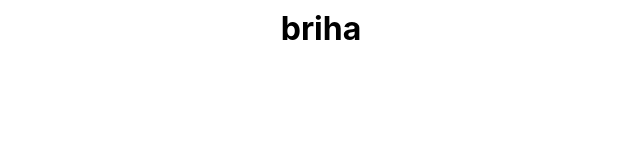
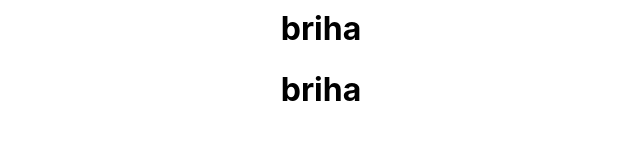
Before and after one commit to kuliashvili/Yulo-Portfolio, a React (Create React App) app: page / in a window 1280 px wide. Shown: the part 133-293 px from the top of the page, without its empty margins (319-959 px from the left). Built offline with nearby package versions, Linux system fonts and the light colour scheme.

Commit message:
text-update

```diff
--- a/src/App.js
+++ b/src/App.js
@@ -7,6 +7,7 @@ function App() {
      <h1>Wake Up Neo</h1>
      <h1>Update Test From Terminal</h1>
      <h1>briha</h1>
+     <h1>briha</h1>
     </div>
   );
 }
```
